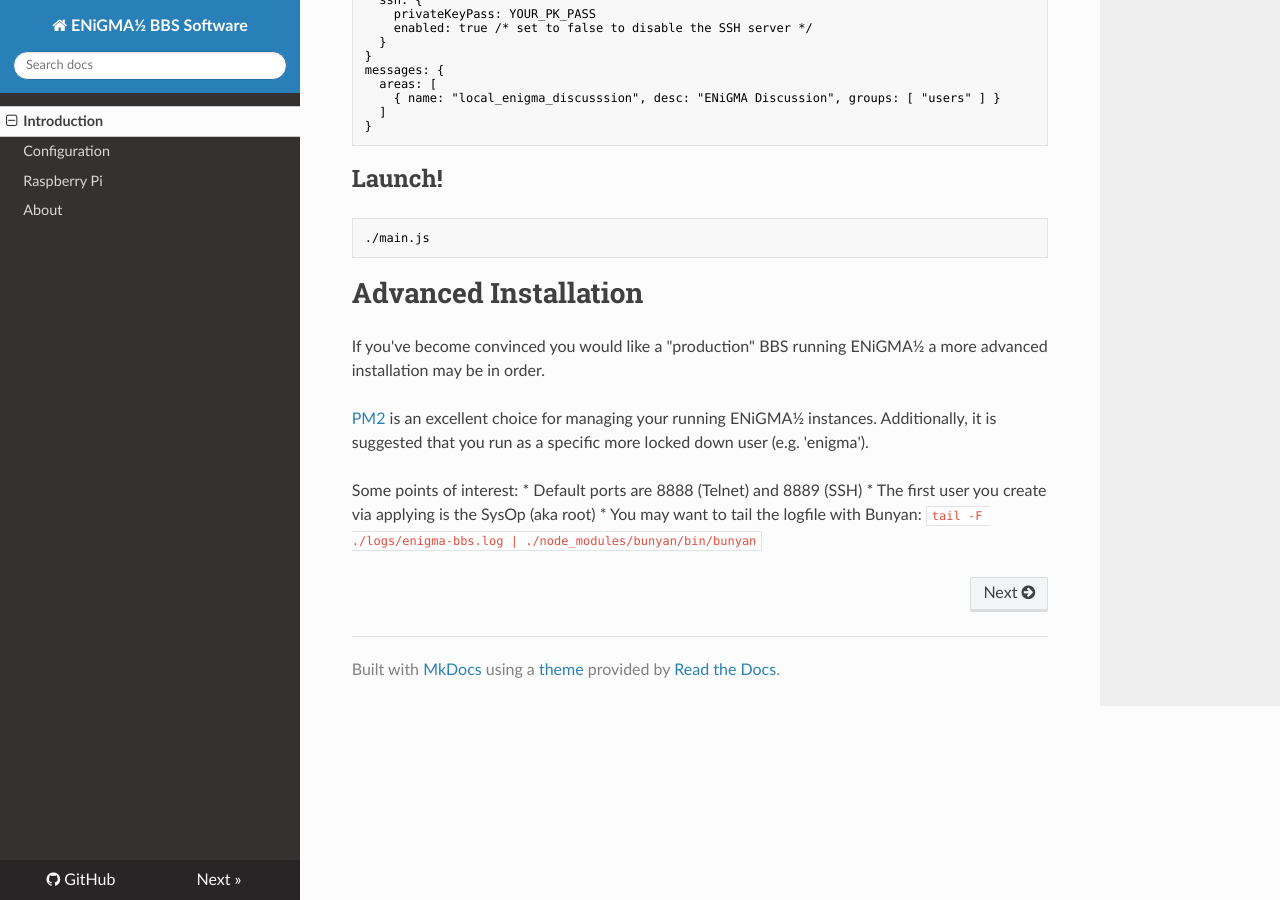
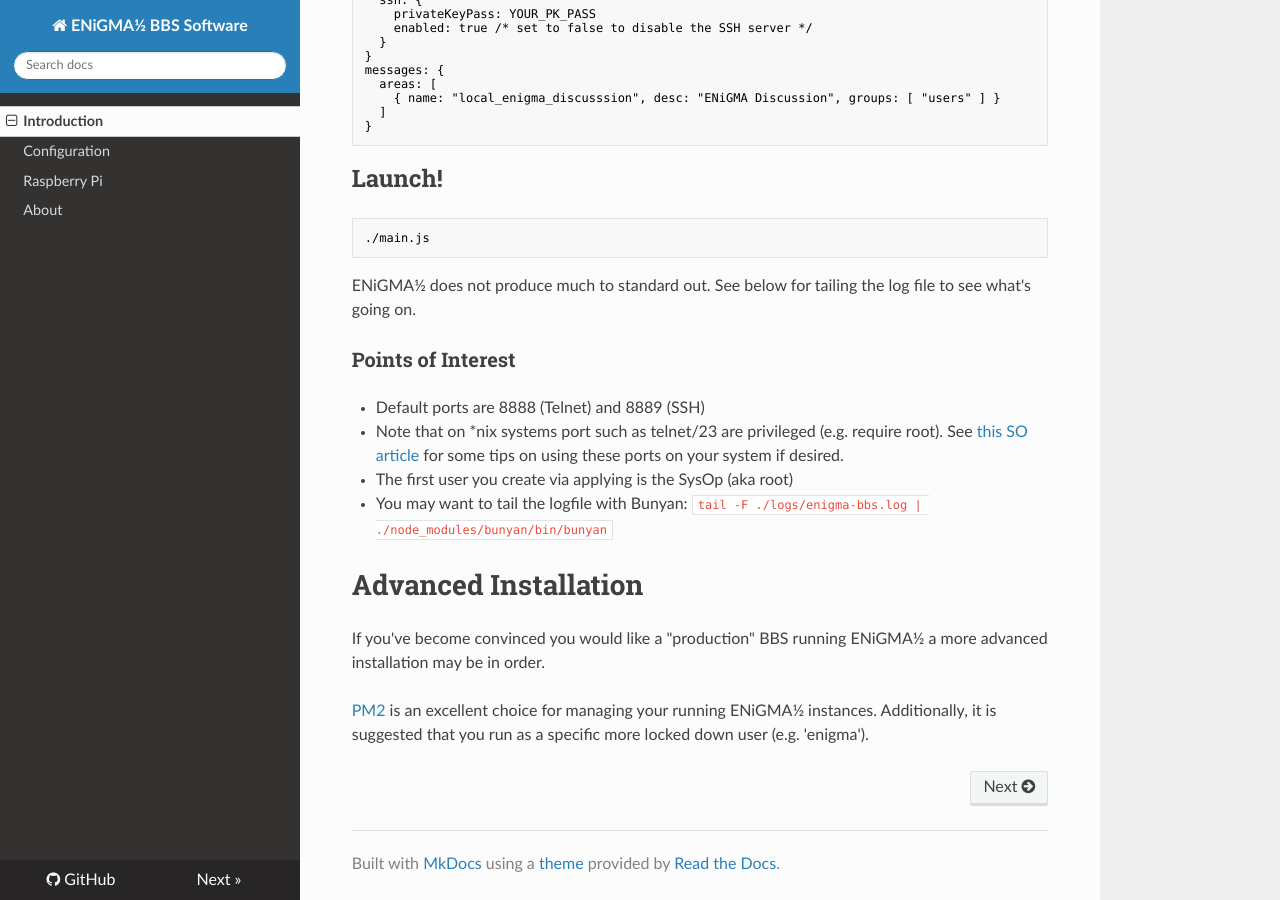
Before and after one commit to NuSkooler/enigma-bbs, an MkDocs documentation site: the page built from docs/index.md, in a window 1280 px wide and 900 px high, scrolled down 1479 px. Built offline with MkDocs 1.6.1, drawn with Linux system fonts in a browser that asks for light colours; nearby versions of some CDN libraries; old or Windows-style settings are respelled for this version of MkDocs.

Commit message:
Some updates on ports, better formatting, etc.

````diff
--- a/docs/index.md
+++ b/docs/index.md
@@ -66,12 +66,15 @@ messages: {
 ./main.js
 ```
 
+ENiGMA½ does not produce much to standard out. See below for tailing the log file to see what's going on.
+
+### Points of Interest
+* Default ports are 8888 (Telnet) and 8889 (SSH)
+  * Note that on *nix systems port such as telnet/23 are privileged (e.g. require root). See [this SO article](http://stackoverflow.com/questions/16573668/best-practices-when-running-node-js-with-port-80-ubuntu-linode) for some tips on using these ports on your system if desired.
+* The first user you create via applying is the SysOp (aka root)
+* You may want to tail the logfile with Bunyan: `tail -F ./logs/enigma-bbs.log | ./node_modules/bunyan/bin/bunyan`
+
 # Advanced Installation
 If you've become convinced you would like a "production" BBS running ENiGMA½ a more advanced installation may be in order.
 
 [PM2](https://github.com/Unitech/pm2) is an excellent choice for managing your running ENiGMA½ instances. Additionally, it is suggested that you run as a specific more locked down user (e.g. 'enigma').
-
-Some points of interest:
-* Default ports are 8888 (Telnet) and 8889 (SSH)
-* The first user you create via applying is the SysOp (aka root)
-* You may want to tail the logfile with Bunyan: `tail -F ./logs/enigma-bbs.log | ./node_modules/bunyan/bin/bunyan`
````
